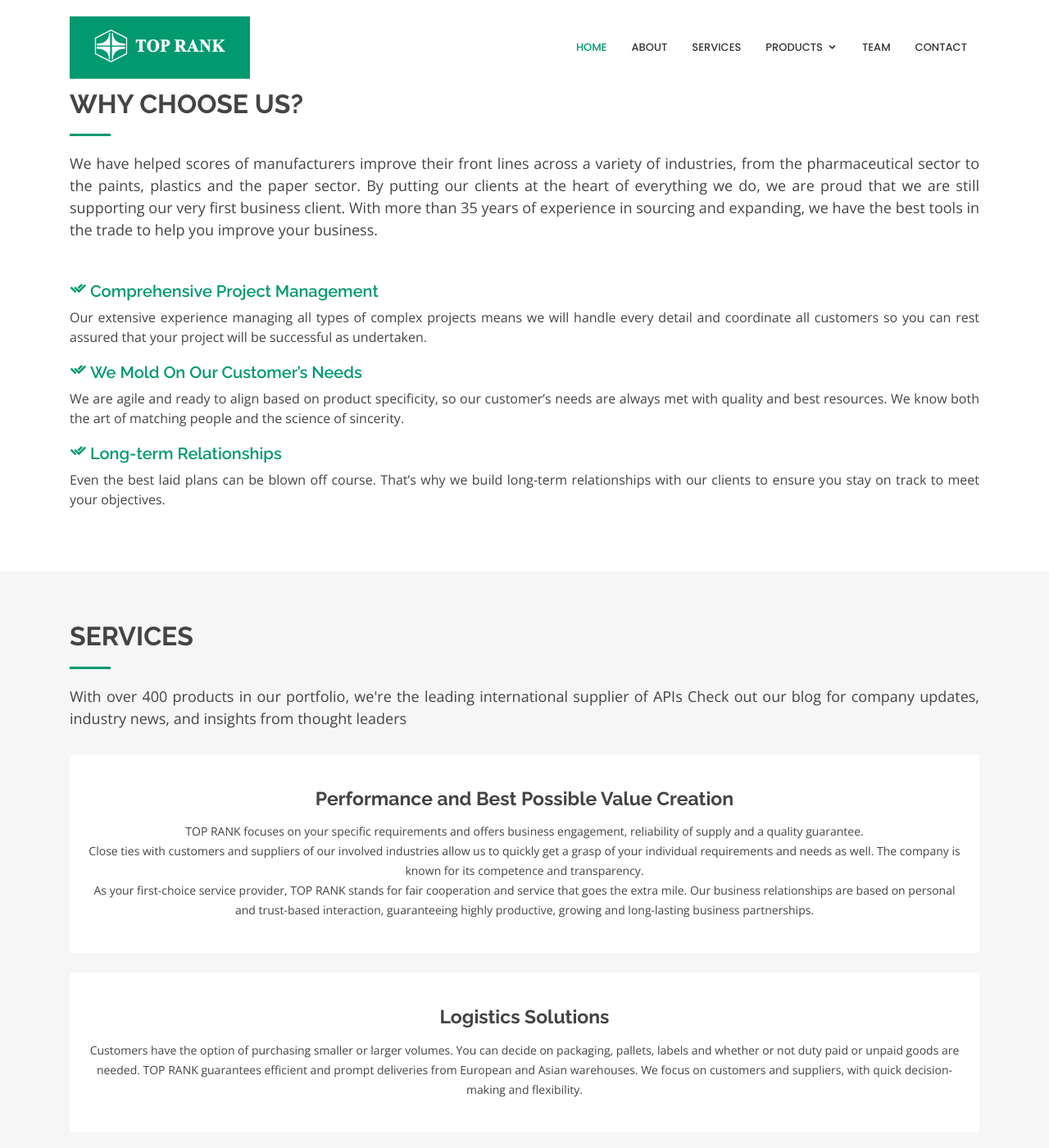
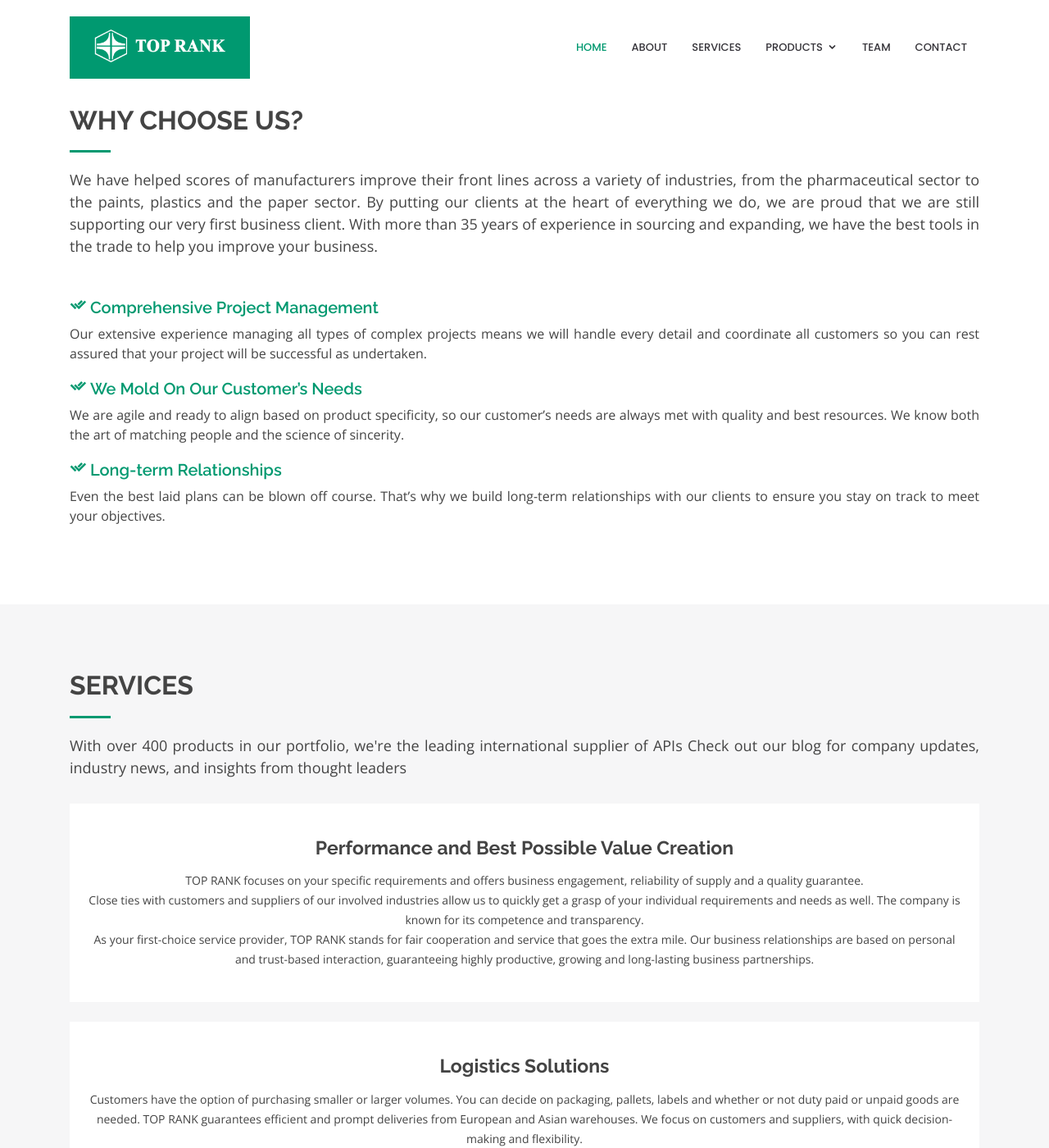
Before and after one commit to neyamat101/neyamat101.github.io, a Jekyll site: the page built from details.md, in a window 1280 px wide and 1400 px high. Shown: the whole window at 82% size. Built offline with Jekyll 4.4.1, drawn with Linux system fonts in a browser that asks for light colours.

Commit message:
Update style.css
Styles added

```diff
--- a/assets/css/style.css
+++ b/assets/css/style.css
@@ -456,7 +456,7 @@ h1, h2, h3, h4, h5, h6 {
 # Sections General
 --------------------------------------------------------------*/
 section {
-  padding: 60px 0;
+  padding: 80px 0;
   overflow: hidden;
 }
 
```
